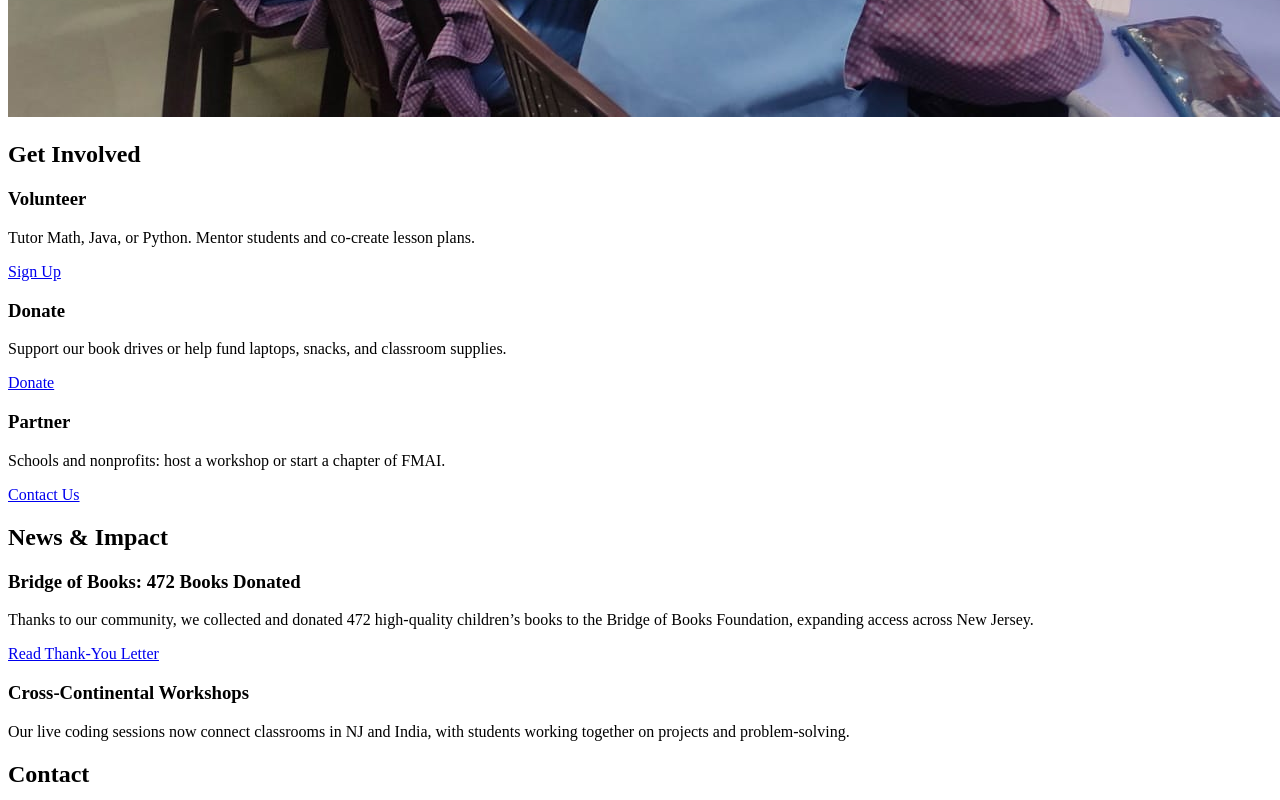
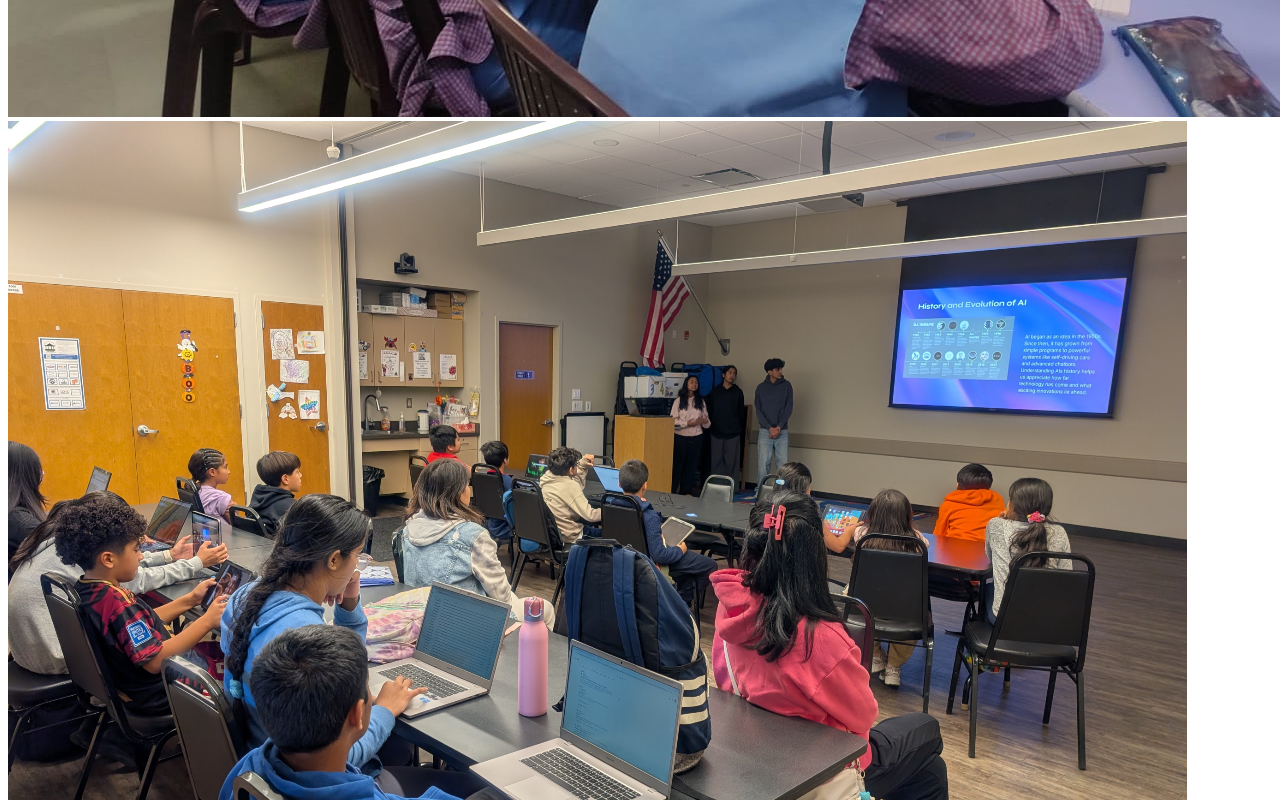
Before and after one commit to aarushM923/future-minds-ai, a React (Vite) app: page / in a window 1280 px wide. Shown: the part 9040-9840 px from the top of the page. Built offline with nearby package versions, Linux system fonts and the light colour scheme; the HTML template or start-up script is replaced by a standard one.

Commit message:
Clean gh-pages cache and submodule reference

```diff
--- a/src/components/Gallery.jsx
+++ b/src/components/Gallery.jsx
@@ -1,6 +1,6 @@
 const IMAGES = [
   'fmai_01.jpg',,'fmai_03.jpg','fmai_04.jpg',
-  'fmai_05.jpg','fmai_06.jpg','fmai_07.jpg','fmai_08.jpg'
+  'fmai_05.jpg','fmai_06.jpg','fmai_07.jpg','fmai_08.jpg', 'fmai-10.jpg'
 ];
 
 export default function Gallery() {
```
Also changed, not shown: public/images/fmai-10.jpg (added), 2 other files (tests, documents, lock files or other folders).
